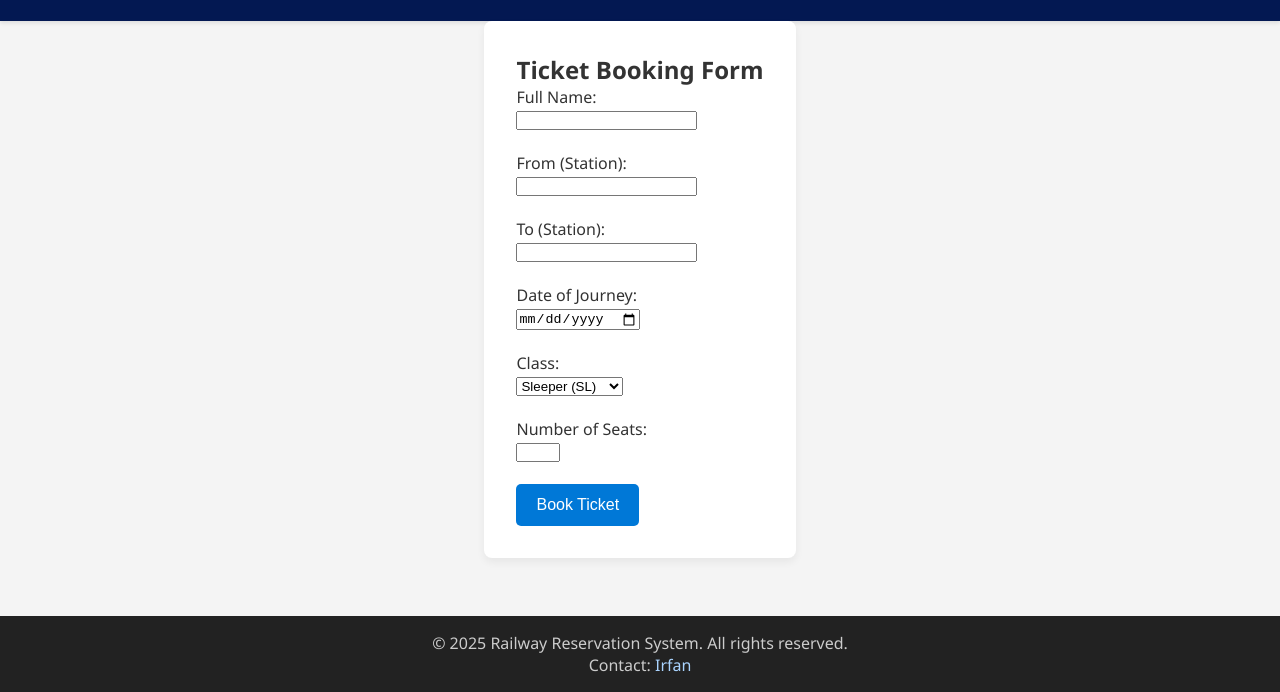
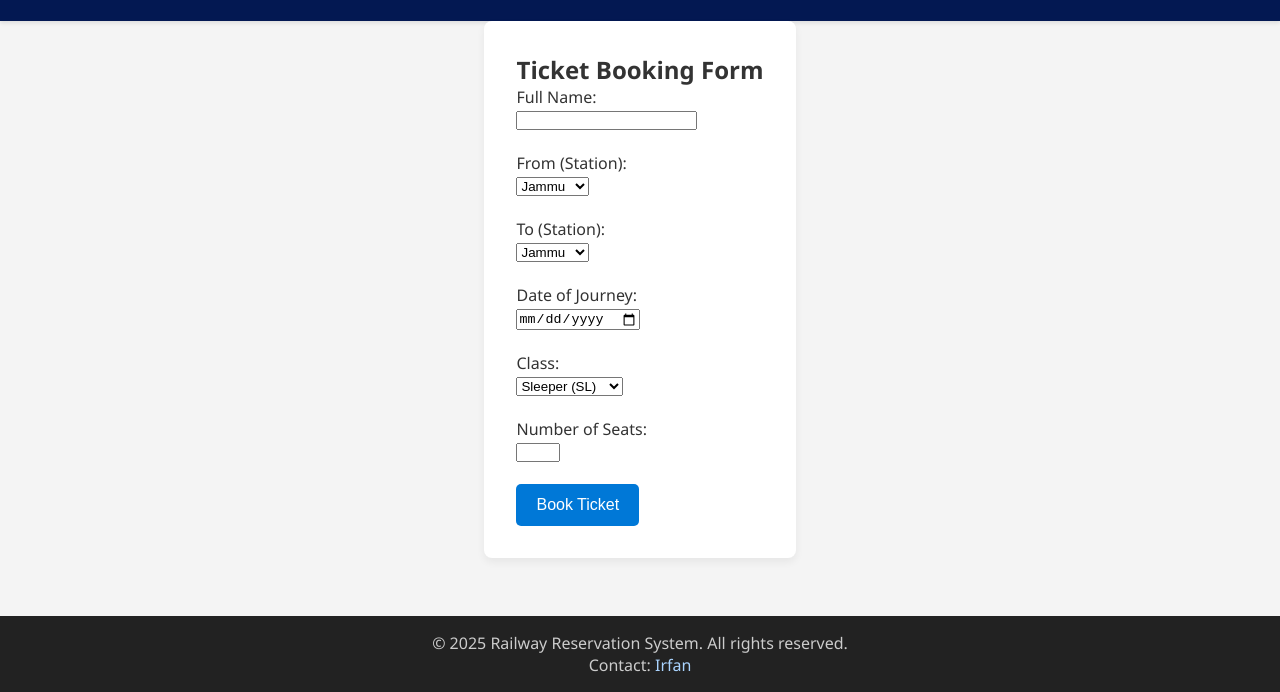
Before and after one commit to c137v8/Railway-Reservation, a plain HTML site: page book_ticket.html in a window 1280 px wide. Shown: the part 108-800 px from the top of the page. Drawn offline with Linux system fonts and the light colour scheme.

Commit message:
fix: options for source and destination

```diff
--- a/book_ticket.html
+++ b/book_ticket.html
@@ -31,12 +31,18 @@
                 <br>
                 <div>
                     <label for="source">From (Station):</label><br>
-                    <input type="text" id="source" name="source" required />
+                    <select id="class" name="travel_class" required>
+                        <option value="SL">Jammu</option>
+                        <option value="3A">Srinagar</option>
+                    </select>
                 </div>
                 <br>
                 <div>
                     <label for="destination">To (Station):</label><br>
-                    <input type="text" id="destination" name="destination" required />
+                    <select id="class" name="travel_class" required>
+                        <option value="SL">Jammu</option>
+                        <option value="3A">Srinagar</option>
+                    </select>
                 </div>
                 <br>
                 <div>
```
